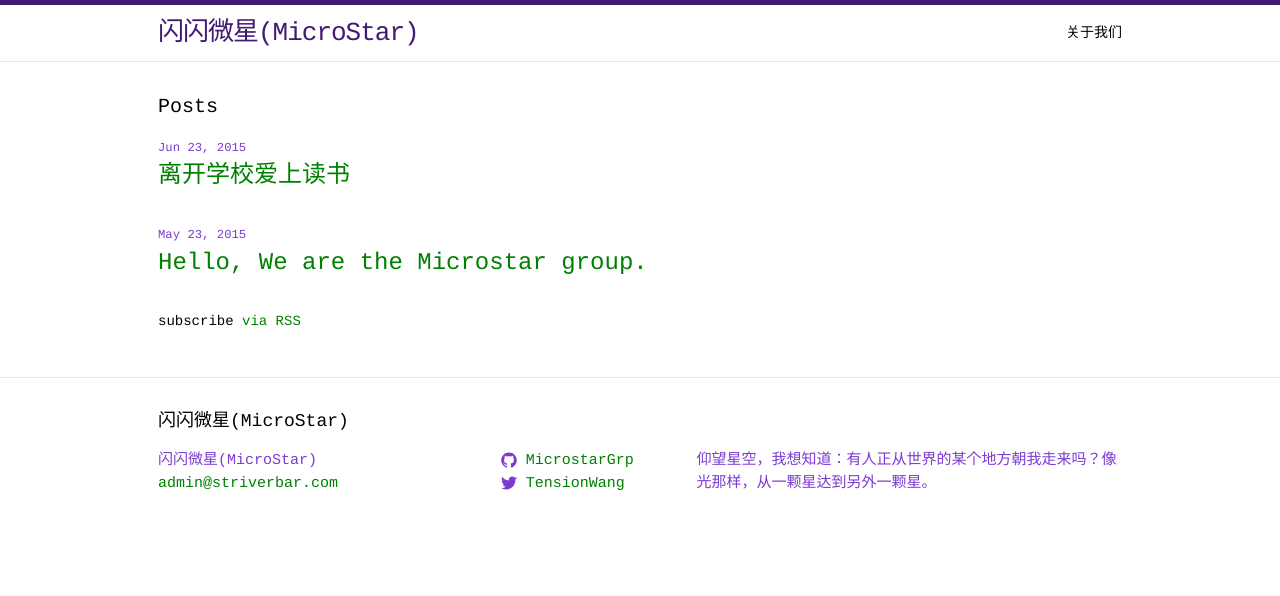
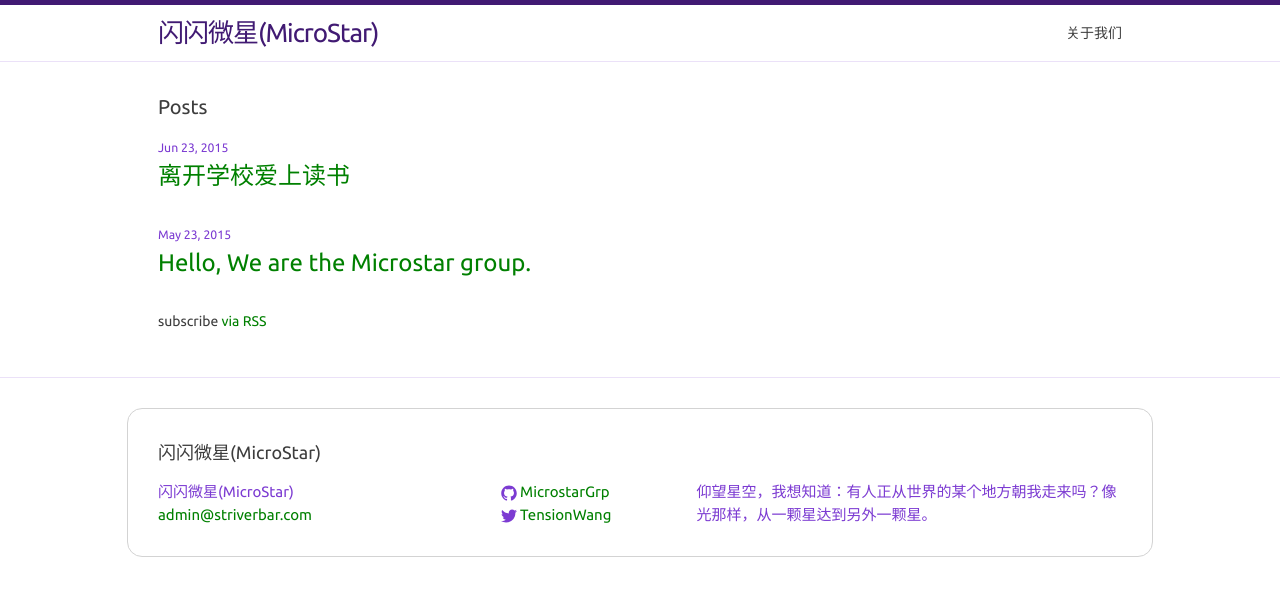
Before and after one commit to MicrostarGrp/MicrostarGrp.github.io, a Jekyll site: the page built from index.html, in a window 1280 px wide. Shown: the top 596 px of the page. Built offline with Jekyll 4.4.1, drawn with Linux system fonts in a browser that asks for light colours; the list of posts is cut into pages by our own code.

Commit message:
修改CSS代码
外观修正告一段落

```diff
--- a/_includes/footer.html
+++ b/_includes/footer.html
@@ -1,6 +1,6 @@
 <footer class="site-footer">
 
-  <div class="wrapper">
+  <div class="foot-wrapper">
 
     <h2 class="footer-heading">{{ site.title }}</h2>
 
--- a/_includes/head.html
+++ b/_includes/head.html
@@ -7,6 +7,7 @@
   <meta name="description" content="{% if page.excerpt %}{{ page.excerpt | strip_html | strip_newlines | truncate: 160 }}{% else %}{{ site.description }}{% endif %}">
 
   <link rel='icon' href='{{site.url_root}}/img/favicon.ico'/>
+  <link rel="stylesheet" type="text/css" href="//fonts.googleapis.com/css?family=Ubuntu" />
   <link rel="stylesheet" href="{{ "/css/main.css" | prepend: site.baseurl }}">
   <link rel="canonical" href="{{ page.url | replace:'index.html','' | prepend: site.baseurl | prepend: site.url }}">
   <link rel="alternate" type="application/rss+xml" title="{{ site.title }}" href="{{ "/feed.xml" | prepend: site.baseurl | prepend: site.url }}" />
--- a/_sass/_base.scss
+++ b/_sass/_base.scss
@@ -91,14 +91,22 @@ h1, h2, h3, h4, h5, h6 {
 a {
     color: $brand-color;
     text-decoration: none;
-
+    transition:all 0.5s ease-in-out;
+    -webkit-transition: all 0.5s ease-in-out;
     &:visited {
         color: darken($brand-color, 15%);
+        text-decoration: underline;
     }
 
     &:hover {
         color: $text-color;
         text-decoration: underline;
+        transform: scale(1.05);
+    }
+
+    &:active{
+        color: $link-active-color;
+        text-decoration: none;
     }
 }
 
@@ -128,9 +136,9 @@ blockquote {
 pre,
 code {
     font-size: 15px;
-    border: 1px solid $grey-color-light;
-    border-radius: 3px;
-    background-color: #eef;
+    border: 2px solid $grey-color-light;
+    border-radius: 10px;
+    background-color: $inline-code-bg-color;
 }
 
 code {
@@ -148,7 +156,34 @@ pre {
     }
 }
 
+/**
+ * foot-wrapper
+ */
+.foot-wrapper{
+    border: 1px solid $foot-bg-color;
+    max-width: -webkit-calc(#{$content-width} - (#{$spacing-unit} * 2));
+    max-width:         calc(#{$content-width} - (#{$spacing-unit} * 2));
+    border-radius: 15px;
+    margin-top: auto;
+    margin-right: auto;
+    margin-left: auto;
+    padding-top: $spacing-unit;
+    padding-right: $spacing-unit;
+    padding-left: $spacing-unit;
+    transition:all 1s linear;
+    -webkit-transition: all 1s linear;
+    @extend %clearfix;
 
+    @include media-query($on-laptop) {
+        max-width: -webkit-calc(#{$content-width} - (#{$spacing-unit}));
+        max-width:         calc(#{$content-width} - (#{$spacing-unit}));
+        padding-right: $spacing-unit / 2;
+        padding-left: $spacing-unit / 2;
+    }
+    &:hover{
+        border: 2px solid $text-color;
+    }
+}
 
 /**
  * Wrapper
--- a/css/main.scss
+++ b/css/main.scss
@@ -6,16 +6,21 @@
 
 
 // Our variables
-$base-font-family: Courier, Monaco, sans-serif;
+$base-font-family: Ubuntu, Courier, Monaco, sans-serif;
 $base-font-size:   14px;
 $small-font-size:  $base-font-size * 0.875;
 $base-line-height: 1.5;
 
 $spacing-unit:     30px;
 
-$text-color:       #000;
+$text-color:       #3d3d3d;
 $background-color: #FFF;
 $brand-color:      green;
+
+/* 我定义的变量 */
+$link-active-color:    #18a9a1;
+$foot-bg-color:        lightgrey;
+$inline-code-bg-color: #aee5e9;
 
 $grey-color:       #7c3bd2;
 $grey-color-light: lighten($grey-color, 40%);
```
Also changed, not shown: 6 other files.
